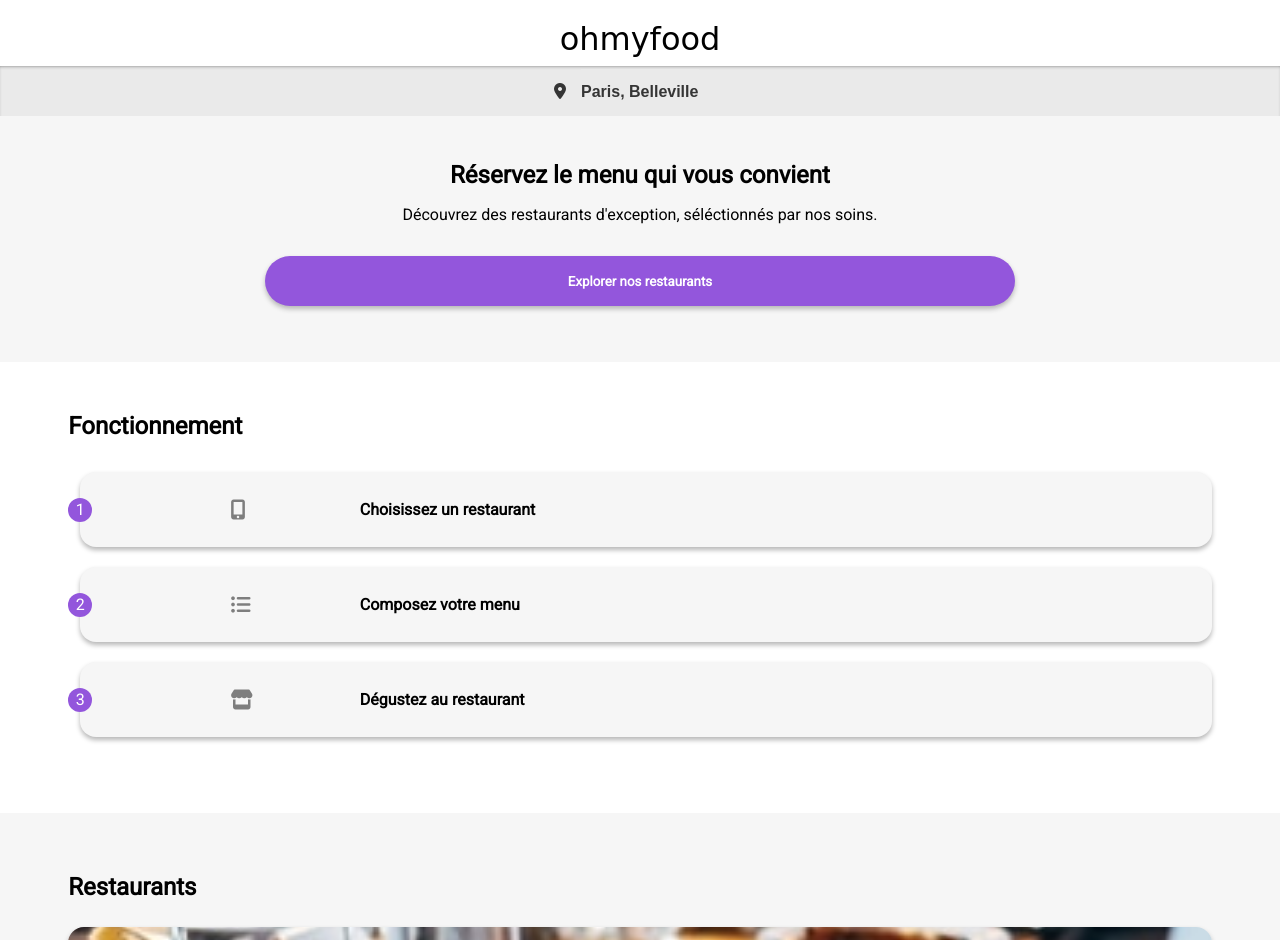
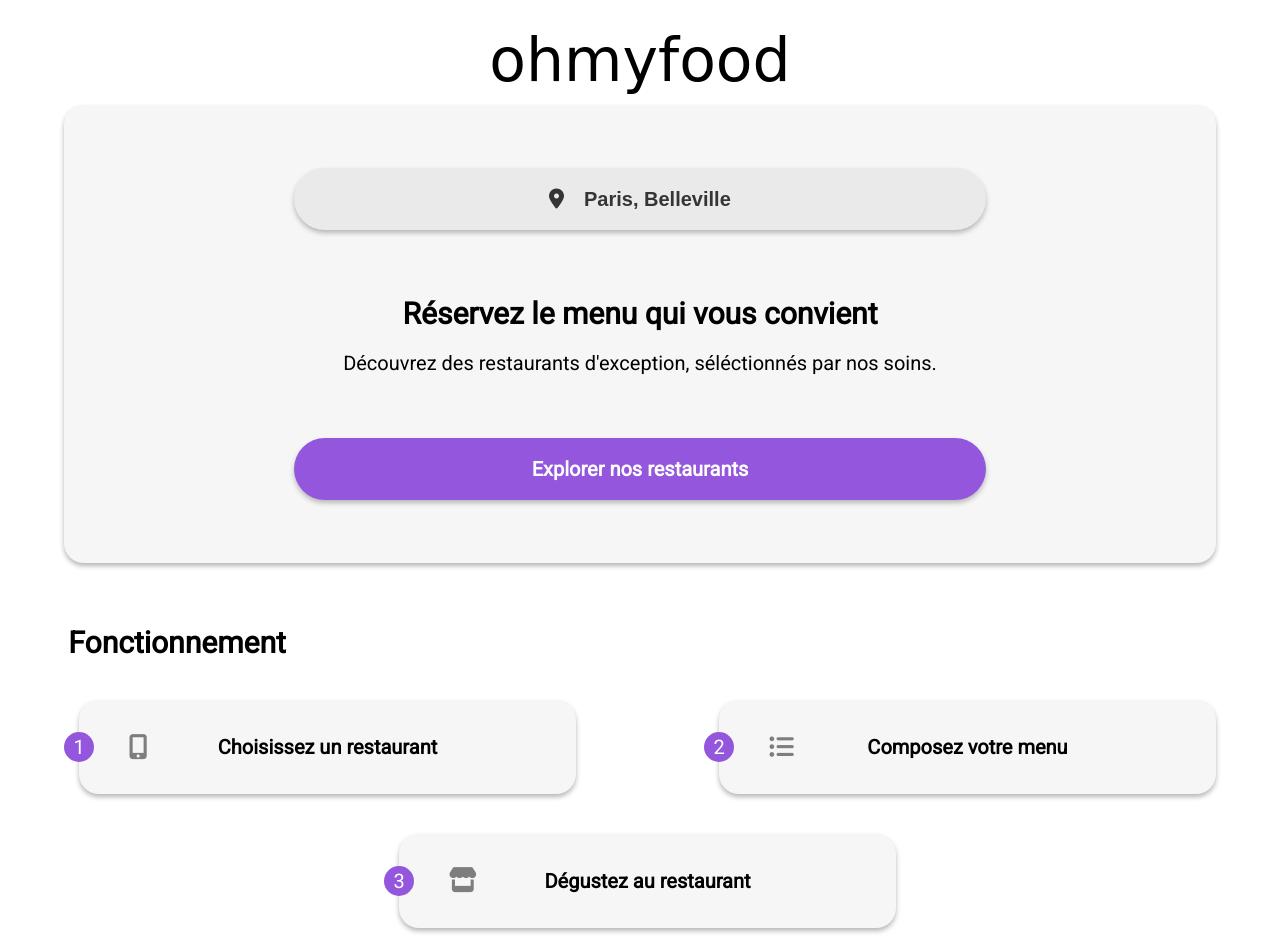
Before and after one commit to FrediNans/FredigoNans_3_29032021, a plain HTML site: page index.html in a window 1280 px wide. Shown: the top 940 px of the page. Drawn offline with Linux system fonts and the light colour scheme; a web font is replaced by a local one.

Commit message:
import index responsive avec media queries

```diff
--- a/css/base/_base.scss
+++ b/css/base/_base.scss
@@ -6,6 +6,8 @@
 	box-sizing: border-box;
 	font-family: "Roboto", Georgia, Times, "Times New Roman", serif;
 	font-size: 16px;
+	max-width: 1440px;
+	margin: auto;
 }
 body {
 	margin: 0;
--- a/css/components/_components.scss
+++ b/css/components/_components.scss
@@ -2,18 +2,17 @@
 .btn-standard {
 	display: block;
 	height: 3.125rem;
-	width: 58.66%;
 	border: none;
 	margin: auto;
 	border-radius: 3.125rem;
 	font-weight: bold;
 	position: relative;
+	font-size: 1rem;
 	overflow: hidden;
 	z-index: 1;
 	font-family: "roboto", sans-serif;
 	transition: all 0.4s;
 	cursor: pointer;
-
 	&--color {
 		background: $primary-color;
 		color: #ffffff;
@@ -87,6 +86,7 @@
 	justify-content: center;
 	align-items: center;
 	position: absolute;
+	left: -0.75rem;
 	width: 1.5rem;
 	height: 1.5rem;
 	border-radius: 0.75rem;
@@ -98,7 +98,8 @@
 .content {
 	display: flex;
 	align-items: center;
-
+	justify-content: center;
+	position: relative;
 	width: 100%;
 	height: 100%;
 	margin-left: 0.75rem;
@@ -110,21 +111,20 @@
 }
 .manual-icon {
 	position: absolute;
-	left: 18%;
 	color: $medium-dark-grey;
+	left: 10%;
 	font-size: 1.25rem;
 }
 .manual-text {
 	font-weight: bold;
 	color: #000000;
-	margin-left: 24.7%;
 }
 ////////////////////////restaurants-thumnail///////////////////////////////////////////
 .restaurants-thumbnail {
 	display: flex;
 	flex-direction: column;
 	justify-content: space-between;
-	height: 15.625rem;
+
 	width: auto;
 	margin: 0 5.333% 1rem 5.333%;
 	position: relative;
@@ -133,7 +133,7 @@
 	border-radius: 1rem;
 	&__image {
 		width: 100%;
-		height: 174px;
+		height: 10.875rem;
 		object-fit: cover;
 		&__label {
 			display: flex;
--- a/css/layout/_header.scss
+++ b/css/layout/_header.scss
@@ -6,6 +6,7 @@
 	margin-top: 1.25rem;
 	padding-bottom: 0.5rem;
 }
+
 .btn-index-return {
 	position: absolute;
 	font-size: 2rem;
@@ -18,3 +19,12 @@
 		color: $dark-grey;
 	}
 }
+@media screen and (min-width: 800px) {
+	.logo {
+		font-size: 3rem;
+	}
+	.btn-index-return {
+		left: 2.5rem;
+		top: 2.4rem;
+	}
+}
--- a/css/pages/_home.scss
+++ b/css/pages/_home.scss
@@ -1,46 +1,82 @@
-.location-select {
+////////////////////////presentation box//////////////////////////////////
+//location box//
+.location {
+	background-color: $light-grey;
+	padding-bottom: 3.125rem;
+	&__select {
 		display: flex;
 		justify-content: center;
 		margin: auto;
 		align-items: center;
-	height: 3.125rem;
-	&--color {
+		position: relative;
+		height: 3.12rem;
+		&--setting {
+			box-shadow: inset 0px 2px 4px -3px $dark-grey;
 			background-color: $medium-grey;
-		box-shadow: inset 0px 2px 4px -3px $dark-grey;
+		}
+		&__icon {
+			color: $dark-grey;
+			margin-right: 1rem;
 		}
 		&__list {
 			appearance: none;
-		border: none;
+			border: 0;
 			font-weight: bold;
+			user-select: none;
+			cursor: pointer;
 			height: 90%;
-		&--color {
+
+			&--setting {
 				background-color: $medium-grey;
 				color: $dark-grey;
 				font-size: 1rem;
 			}
 		}
 	}
-.location-select i {
-	position: absolute;
-	padding-right: 10rem;
-	color: $dark-grey;
 }
+//presentation box//
 .presentation {
-	padding: 2.813rem 0 3.5rem 0;
-
+	padding-top: 2.813rem;
 	text-align: center;
 	&--color {
 		background-color: $light-grey;
 	}
-	h1 {
+	&__tittle {
 		font-size: 1.5rem;
-		display: inline-block;
+
 		margin: 0% 15%;
 	}
-	h2 {
+	&__explanation {
 		font-weight: normal;
 		font-size: 1rem;
 		margin: 1rem 10% 2rem 10%;
+	}
+	&__btn-standard {
+		width: 60%;
+	}
+}
+@media screen and(min-width: 800px) {
+	.location {
+		padding-top: 3.125rem;
+
+		&__select {
+			width: 60%;
+			@include shadow-light;
+			border-radius: 1.56rem;
+			margin-bottom: 0.5rem;
+		}
+	}
+	.presentation__btn-standard {
+		margin-top: 3.125rem;
+		font-size: 1rem;
+	}
+}
+@media screen and(min-width: 900px) {
+	.location {
+		width: 90%;
+		margin: auto;
+		border-radius: 1rem;
+		@include shadow-light;
 	}
 }
 
@@ -75,3 +111,52 @@
 .restaurants-contents {
 	height: 15.625rem;
 }
+@media screen and (min-width: 600px) {
+	.restaurants-thumbnail {
+		width: 70%;
+		margin: 0 auto 1.5rem auto;
+	}
+}
+@media screen and (min-width: 700px) {
+	.restaurants-thumbnail {
+		width: 60%;
+		margin: 0 auto 1.5rem auto;
+	}
+}
+@media screen and (min-width: 900px) {
+	html,
+	body {
+		font-size: 20px;
+	}
+	.manual {
+		display: flex;
+		flex-direction: row;
+		flex-wrap: wrap;
+		justify-content: space-between;
+		padding-bottom: 2rem;
+		&__tittle {
+			width: 100%;
+		}
+	}
+	.manual-thumbnail {
+		width: 40%;
+		margin: 0 auto 2rem auto;
+	}
+	.restaurants {
+		display: flex;
+		flex-direction: row;
+		flex-wrap: wrap;
+		justify-content: space-evenly;
+		width: 90%;
+		margin: auto;
+		border-radius: 1rem;
+		@include shadow-light;
+		&__tittle {
+			width: 100%;
+		}
+	}
+	.restaurants-thumbnail {
+		width: 40%;
+		margin: 0 auto 2rem auto;
+	}
+}
--- a/index.html
+++ b/index.html
@@ -26,12 +26,12 @@
 		</header>
 		<main>
 			<!-----------------presentation box--------------------------------------->
-			<section>
-				<div class="location-select location-select--color">
-					<i class="location-select__icon fas fa-map-marker-alt"></i>
+			<section class="location">
+				<div class="location__select location__select--setting">
+					<i class="location__select__icon fas fa-map-marker-alt"></i>
 					<select
 						name="location"
-						class="location-select__list location-select__list--color"
+						class="location__select__list location__select__list--setting"
 					>
 						<option value="">Paris, Belleville</option>
 						<option value="">Paris, Belleville</option>
@@ -41,35 +41,40 @@
 					</select>
 				</div>
 				<article class="presentation presentation--color">
-					<h1>Réservez le menu qui vous convient</h1>
-					<h2>
+					<h1 class="presentation__tittle">
+						Réservez le menu qui vous convient
+					</h1>
+					<h2 class="presentation__explanation">
 						Découvrez des restaurants d'exception, séléctionnés par nos soins.
 					</h2>
-					<button class="btn-standard btn-standard--color">
+					<button
+						class="btn-standard presentation__btn-standard btn-standard--color"
+					>
 						Explorer nos restaurants
 					</button>
 				</article>
 			</section>
 			<!-----------------------------manual box--------------------------------->
+			<div class="media900">
 				<section class="manual">
 					<h3 class="manual__tittle">Fonctionnement</h3>
 					<a href="#" class="manual-thumbnail">
+						<div class="content content--settings">
 							<div class="chip chip--settings">1</div>
-					<div class="content content--settings">
 							<i class="manual-icon fas fa-mobile-alt"></i
 							><span class="manual-text">Choisissez un restaurant</span>
 						</div>
 					</a>
 					<a href="#" class="manual-thumbnail">
+						<div class="content content--settings">
 							<div class="chip chip--settings">2</div>
-					<div class="content content--settings">
 							<i class="manual-icon fas fa-list-ul"></i
 							><span class="manual-text">Composez votre menu</span>
 						</div>
 					</a>
 					<a href="#" class="manual-thumbnail">
+						<div class="content content--settings">
 							<div class="chip chip--settings">3</div>
-					<div class="content content--settings">
 							<i class="manual-icon fas fa-store"></i
 							><span class="manual-text">Dégustez au restaurant</span>
 						</div>
@@ -162,6 +167,7 @@
 						</div>
 					</article>
 				</section>
+			</div>
 			<footer></footer>
 		</main>
 	</body>
```
Also changed, not shown: css/styles.css, images/icon/heart-regular.svg (deleted), images/icon/heart-solid.svg (deleted), 1 other file. Lines whose indentation alone changed are shown as unchanged.
